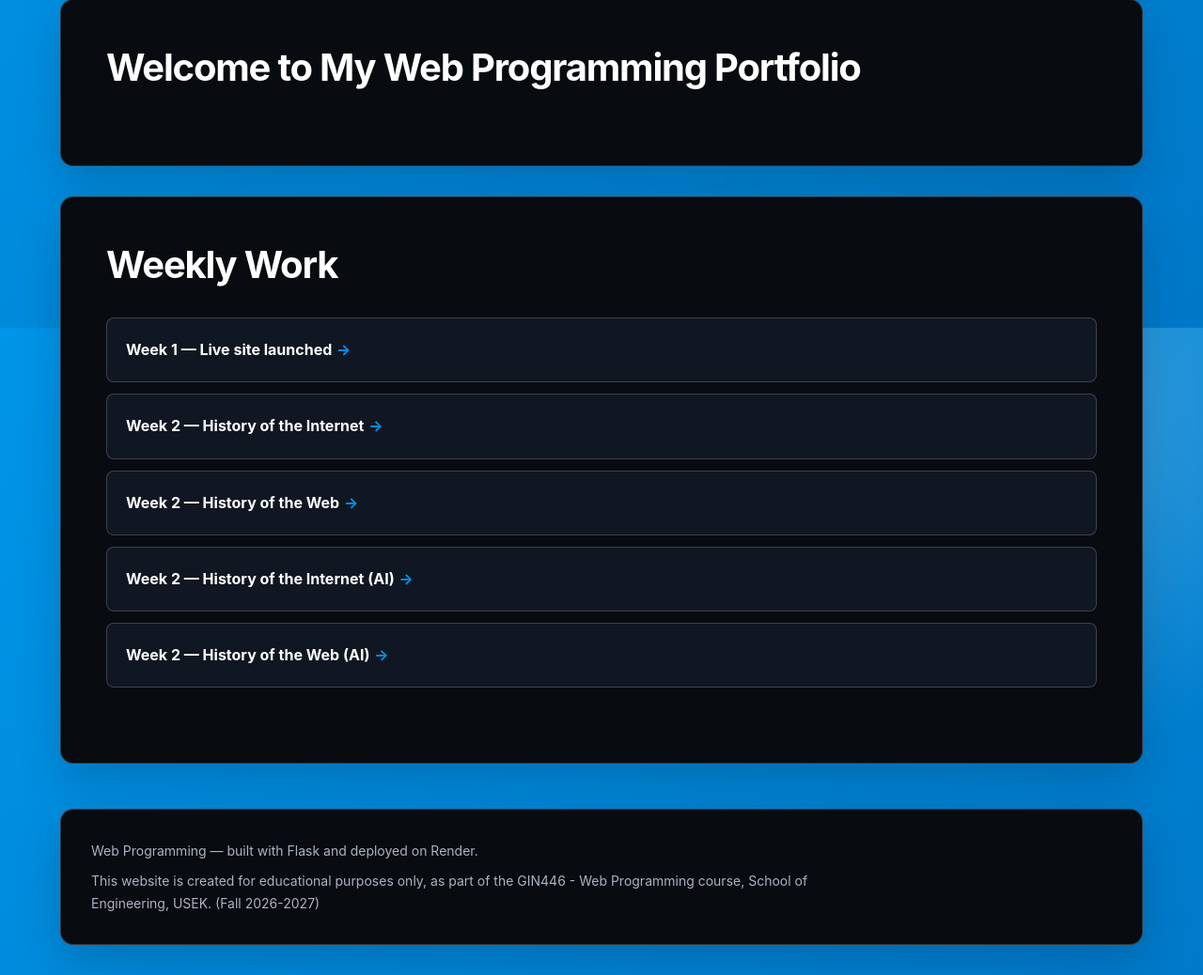
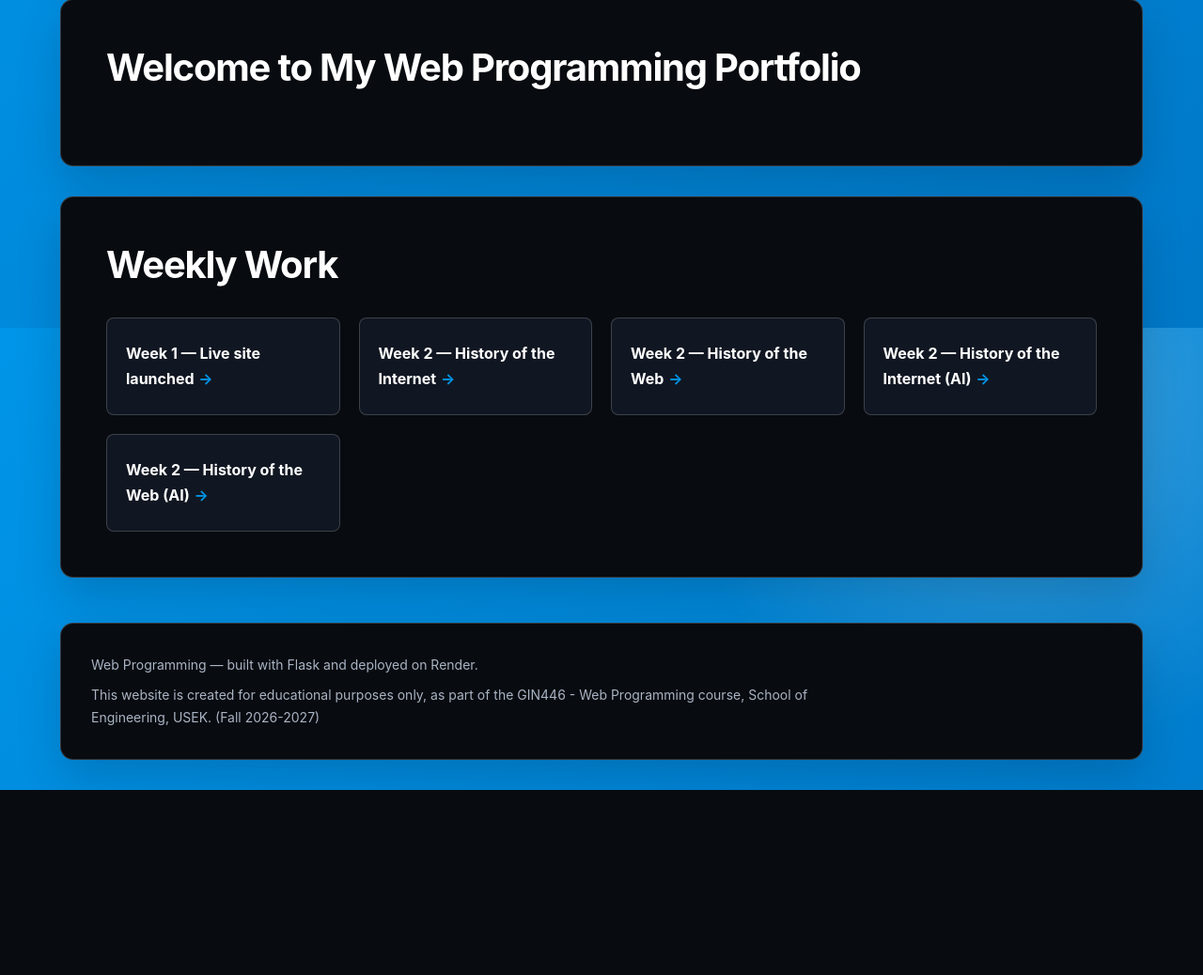
Before and after one commit to Charlie62528/web-programming-site, a Flask app: page / in a window 1280 px wide. Shown: the part 451-1489 px from the top of the page at 94% size. After the commit the page ends 1292 px from the top, so only its background shows below. Run offline with Flask 3, Linux system fonts and the light colour scheme.

Commit message:
Week 3 Part 2 step 5 : Refine using Flexbox and Grid

```diff
--- a/static/style.css
+++ b/static/style.css
@@ -4,7 +4,17 @@
     --color-background-deep: #0078c8;
     --color-surface: #080b10;
     --color-surface-light: #111722;
+    --color-surface-hover: #17202d;
     --color-border: rgb(255 255 255 / 18%);
+    --color-border-strong: rgb(255 255 255 / 32%);
+    --color-glass: rgb(5 5 5 / 88%);
+    --color-blue-soft: rgb(0 149 232 / 20%);
+    --color-blue-shadow: rgb(0 149 232 / 15%);
+    --color-white-soft: rgb(255 255 255 / 30%);
+    --color-white-shine: rgb(255 255 255 / 40%);
+    --color-shadow-soft: rgb(0 0 0 / 16%);
+    --color-shadow: rgb(0 0 0 / 20%);
+    --color-shadow-strong: rgb(0 0 0 / 28%);
     --color-text: #ffffff;
     --color-text-dark: #070a0f;
     --color-text-muted: #aab4c3;
@@ -21,6 +31,7 @@
     /* Layout and spacing */
     --content-width: 72rem;
     --reading-width: 48rem;
+    --card-min-width: 15rem;
     --space-xs: 0.5rem;
     --space-sm: 0.75rem;
     --space-md: 1.25rem;
@@ -389,17 +404,25 @@ li {
     margin-block: var(--space-xs);
 }
 
-main section > ul {
+.weekly-list {
+    margin: 0;
     padding: 0;
     display: grid;
-    gap: var(--space-sm);
+    grid-template-columns: repeat(
+        auto-fit,
+        minmax(min(100%, var(--card-min-width)), 1fr)
+    );
+    gap: var(--space-md);
     list-style: none;
 }
 
-main section > ul > li {
+.weekly-list > li {
     position: relative;
     margin: 0;
     padding: var(--space-md);
+    min-height: 6.5rem;
+    display: flex;
+    align-items: center;
     overflow: hidden;
     background: var(--color-surface-light);
     border: 1px solid var(--color-border);
@@ -411,7 +434,7 @@ main section > ul > li {
         transform var(--transition-smooth);
 }
 
-main section > ul > li::before {
+.weekly-list > li::before {
     position: absolute;
     top: 0;
     bottom: 0;
@@ -424,25 +447,26 @@ main section > ul > li::before {
     transition: transform var(--transition-smooth);
 }
 
-main section > ul > li:hover {
-    background: #17202d;
+.weekly-list > li:hover {
+    background: var(--color-surface-hover);
     border-color: var(--color-background);
-    box-shadow: 0 0.75rem 2rem rgb(0 149 232 / 15%);
-    transform: translateX(8px);
+    box-shadow: 0 0.75rem 2rem var(--color-blue-shadow);
+    transform: translateY(-6px);
 }
 
-main section > ul > li:hover::before {
+.weekly-list > li:hover::before {
     transform: scaleY(1);
 }
 
-main section > ul > li > a {
+.weekly-list > li > a {
+    width: 100%;
     display: block;
     color: var(--color-text);
     font-weight: 650;
     text-decoration: none;
 }
 
-main section > ul > li > a::after {
+.weekly-list > li > a::after {
     display: inline-block;
     margin-left: 0.3rem;
     content: "→";
@@ -469,7 +493,7 @@ footer {
     background: var(--color-surface);
     border: 1px solid var(--color-border);
     border-radius: var(--radius-large);
-    box-shadow: 0 1rem 3rem rgb(0 0 0 / 18%);
+    box-shadow: 0 1rem 3rem var(--color-shadow-soft);
     font-size: var(--font-size-small);
     animation: rise-in 700ms 340ms ease-out both;
 }
--- a/templates/index.html
+++ b/templates/index.html
@@ -8,7 +8,7 @@
  <h2>Weekly Work</h2>
  <!-- Each week you add a link here
   to that week's page or feature. -->
- <ul>
+ <ul class="weekly-list">
   {% for item in weekly_work %}
   <li>
    <a href="{{ item.url }}">Week
```
Also changed, not shown: other parts of static/style.css (+23 -14 lines).
